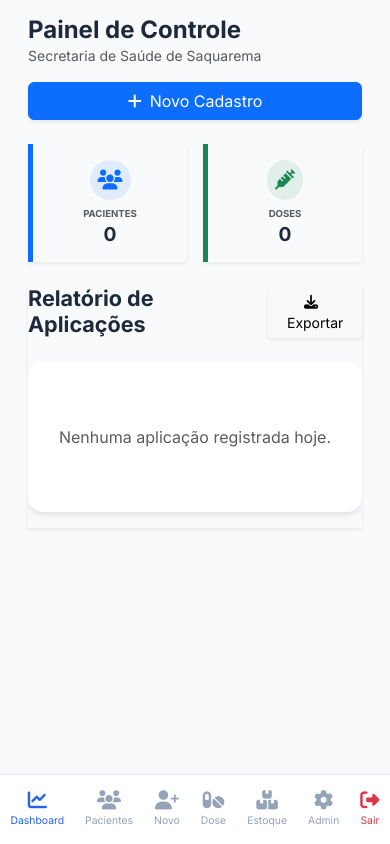
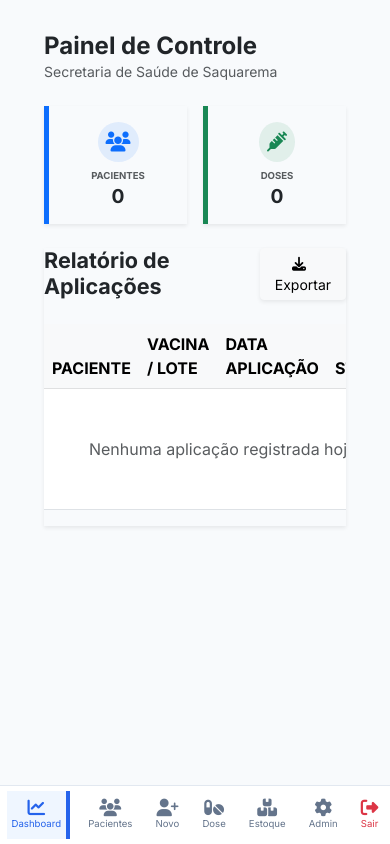
Before and after one commit to jvtrem7/sistema-vacina, a Django app: page /dashboard/ in a window 390 px wide. Run offline with Django 5.2, Linux system fonts and the light colour scheme; the visitor is signed in with stand-in values (Sample User, id 1); data that the repository does not hold is empty.

Commit message:
melhorias visuais

```diff
--- a/vacinas/templates/vacinas/base.html
+++ b/vacinas/templates/vacinas/base.html
@@ -9,147 +9,106 @@
     <link href="https://cdn.jsdelivr.net/npm/bootstrap@5.3.0/dist/css/bootstrap.min.css" rel="stylesheet">
     <link rel="stylesheet" href="https://cdnjs.cloudflare.com/ajax/libs/font-awesome/6.4.0/css/all.min.css">
 
-   <style>
+<style>
     :root {
-        --primary-blue: #2563eb;
-        --bg-light: #f8fafc;
-        --text-main: #1e293b;
-        --sidebar-white: #ffffff;
+        --sidebar-width: 240px; /* Reduzi um pouco a largura */
+        --primary-color: #2563eb;
     }
 
-    body {
+    html, body {
+        overflow-x: hidden;
+        background-color: #f8fafc;
         font-family: 'Inter', sans-serif;
-        background-color: var(--bg-light);
-        color: var(--text-main);
-        margin: 0;
-        overflow-x: hidden;
     }
 
-    /* SIDEBAR (Desktop) */
+    /* SIDEBAR CORRIGIDA */
     .sidebar {
-        background: var(--sidebar-white);
+        background: #ffffff;
         height: 100vh;
         position: fixed;
-        width: 260px;
+        top: 0;
+        left: 0;
+        width: var(--sidebar-width);
         z-index: 1000;
-        box-shadow: 2px 0 10px rgba(0,0,0,0.03);
+        border-right: 1px solid #e2e8f0;
+        display: flex;
+        flex-direction: column;
+        overflow-y: auto; /* PERMITE ROLAR A BARRA SE ELA FOR MAIOR QUE A TELA */
     }
 
+    .logo-container { padding: 1.5rem 1rem; text-align: center; }
+    .logo-img { width: 100%; max-width: 130px; height: auto; } /* Logo menor para caber tudo */
+
+    .nav.flex-column {
+        display: flex !important;
+        flex-direction: column !important;
+        padding-bottom: 20px;
+    }
+
+    .nav-link {
+        padding: 0.7rem 1.2rem;
+        color: #64748b;
+        display: flex !important;
+        align-items: center;
+        text-decoration: none;
+        font-weight: 500;
+        font-size: 0.9rem;
+    }
+
+    /* ÍCONES ALINHADOS */
+    .nav-link i {
+        width: 28px;
+        font-size: 1.1rem;
+        display: flex;
+        justify-content: center;
+        margin-right: 10px;
+    }
+
+    .nav-link:hover, .nav-link.active {
+        background: #eff6ff;
+        color: var(--primary-color);
+        border-right: 4px solid var(--primary-color);
+    }
+
+    .menu-header {
+        padding: 1.2rem 1.2rem 0.4rem;
+        text-transform: uppercase;
+        font-size: 0.65rem;
+        font-weight: 700;
+        color: #94a3b8;
+        letter-spacing: 1px;
+    }
+
+    /* CONTEÚDO PRINCIPAL - POSICIONAMENTO REAL */
     .main-content {
-        margin-left: 260px;
+        margin-left: var(--sidebar-width);
         padding: 2rem;
+        width: calc(100% - var(--sidebar-width));
         min-height: 100vh;
     }
 
-    .logo-container { padding: 2rem 1.5rem; text-align: center; }
-    .logo-img { max-width: 140px; }
-
-    .nav-link {
-        color: #64748b;
-        padding: 0.8rem 1.5rem;
-        border-radius: 10px;
-        margin: 0.2rem 1rem;
-        display: flex;
-        align-items: center;
-        text-decoration: none;
-        transition: 0.2s;
+    /* REMOVER BOTÃO INDESEJADO NO DASHBOARD (Se ele existir no content) */
+    .main-content a[href*="cadastrar_paciente"].btn-primary {
+        /* Se você quer que o botão suma apenas no dashboard, certifique-se de apagar no home.html */
     }
 
-    .nav-link:hover, .nav-link.active {
-        background-color: #f1f5f9;
-        color: var(--primary-blue);
-    }
-
-    .menu-header {
-        color: #94a3b8;
-        font-size: 0.75rem;
-        text-transform: uppercase;
-        padding: 1.5rem 2rem 0.5rem;
-        font-weight: 700;
-    }
-
-    /* --- MOBILE REVOLUTION --- */
-    @media (max-width: 992px) {
-        .sidebar {
-            height: auto;
-            width: 100%;
-            position: sticky;
-            top: 0;
-            box-shadow: 0 2px 10px rgba(0,0,0,0.05);
-        }
-
-        .main-content {
-            margin-left: 0;
-            padding: 1rem;
-            padding-bottom: 80px; /* Espaço para o menu de baixo */
-        }
-
-        /* Menu de Navegação Inferior (Estilo App) */
+    /* RESPONSIVO CELULAR */
+    @media (max-width: 991px) {
+        .sidebar { width: 100%; height: auto; position: relative; overflow-y: visible; }
+        .main-content { margin-left: 0; width: 100%; padding-bottom: 90px; }
         .nav.flex-column {
             flex-direction: row !important;
             position: fixed;
             bottom: 0;
-            left: 0;
+            background: white;
             width: 100%;
-            background: white;
+            border-top: 1px solid #e2e8f0;
             justify-content: space-around;
-            padding: 10px 0;
-            border-top: 1px solid #e2e8f0;
-            z-index: 9999;
-            margin-top: 0 !important;
+            padding: 5px 0;
         }
-
-        .nav-link {
-            flex-direction: column;
-            margin: 0;
-            padding: 5px;
-            font-size: 0.65rem;
-            color: #94a3b8;
-        }
-
-        .nav-link i { font-size: 1.2rem; margin-bottom: 4px; margin-right: 0 !important; }
-
-        .nav-link.active { background: none; color: var(--primary-blue) !important; }
-
-        .menu-header, .logo-container { display: none; }
-
-        /* Topo para Mobile */
-        .mobile-header {
-            display: flex;
-            justify-content: center;
-            align-items: center;
-            padding: 15px;
-            background: white;
-            border-bottom: 1px solid #e2e8f0;
-        }
-
-        .mobile-logo { max-width: 80px; }
-
-        /* Tabelas viram Cards */
-        .table-responsive { border: none; background: transparent; padding: 0; }
-        table { display: block; }
-        thead { display: none; } /* Esconde o topo da tabela */
-        tbody, tr, td { display: block; width: 100%; }
-        tr {
-            background: white;
-            margin-bottom: 15px;
-            border-radius: 15px;
-            padding: 15px;
-            box-shadow: 0 4px 6px -1px rgba(0,0,0,0.1);
-        }
-        td { border: none; padding: 5px 0; text-align: left; position: relative; padding-left: 50%; }
-        td::before {
-            content: attr(data-label);
-            position: absolute;
-            left: 0;
-            width: 45%;
-            font-weight: bold;
-            color: #64748b;
-        }
-    }
-
-    @media (min-width: 993px) {
-        .mobile-header { display: none; }
+        .nav-link { flex-direction: column; padding: 8px 5px !important; font-size: 0.6rem; }
+        .nav-link i { margin: 0; width: auto; }
+        .menu-header, .logo-container { display: none !important; }
     }
 </style>
 </head>
@@ -161,48 +120,43 @@
             <img src="{% static 'vacinas/easyvacc.png' %}" alt="easyvacc" class="logo-img">
         </div>
 
-        <nav class="nav flex-column mt-2">
-            {% if user.is_authenticated and request.resolver_match.url_name != 'caderneta_paciente' and request.resolver_match.url_name != 'busca_postos' %}
-
+        <nav class="nav flex-column">
+            {% if user.is_authenticated %}
                 <p class="menu-header">Administração</p>
                 <a class="nav-link {% if request.resolver_match.url_name == 'home' %}active{% endif %}" href="{% url 'home' %}">
-                    <i class="fas fa-chart-line me-2"></i> <span>Dashboard</span>
+                    <i class="fas fa-chart-line"></i> <span>Dashboard</span>
                 </a>
                 <a class="nav-link {% if request.resolver_match.url_name == 'listar_pacientes' %}active{% endif %}" href="{% url 'listar_pacientes' %}">
-                    <i class="fas fa-users me-2"></i> <span>Pacientes</span>
+                    <i class="fas fa-users"></i> <span>Pacientes</span>
                 </a>
                 <a class="nav-link {% if request.resolver_match.url_name == 'cadastrar_paciente' %}active{% endif %}" href="{% url 'cadastrar_paciente' %}">
-                    <i class="fas fa-user-plus me-2"></i> <span>Novo</span>
+                    <i class="fas fa-user-plus"></i> <span>Novo</span>
                 </a>
                 <a class="nav-link {% if request.resolver_match.url_name == 'registrar_dose' %}active{% endif %}" href="{% url 'registrar_dose' %}">
-                    <i class="fas fa-pills me-2"></i> <span>Dose</span>
+                    <i class="fas fa-pills"></i> <span>Dose</span>
                 </a>
                 <a class="nav-link {% if request.resolver_match.url_name == 'listar_estoque' %}active{% endif %}" href="{% url 'listar_estoque' %}">
-                    <i class="fas fa-boxes me-2"></i> <span>Estoque</span>
+                    <i class="fas fa-boxes"></i> <span>Estoque</span>
                 </a>
 
                 <p class="menu-header">Sistema</p>
                 <a class="nav-link" href="/admin">
-                    <i class="fas fa-cog me-2"></i> <span>Admin</span>
+                    <i class="fas fa-cog"></i> <span>Admin</span>
                 </a>
 
                 <form id="logout-form" action="{% url 'logout' %}" method="post" style="display: none;">
                     {% csrf_token %}
                 </form>
                 <a class="nav-link text-danger" href="#" onclick="event.preventDefault(); document.getElementById('logout-form').submit();">
-                    <i class="fas fa-sign-out-alt me-2"></i> <span>Sair</span>
+                    <i class="fas fa-sign-out-alt"></i> <span>Sair</span>
                 </a>
-
             {% else %}
                 <p class="menu-header">Portal</p>
-                <a class="nav-link {% if request.resolver_match.url_name == 'caderneta_paciente' %}active{% endif %}" href="{% url 'caderneta_paciente' %}">
-                    <i class="fas fa-id-card me-2"></i> <span>Caderneta</span>
+                <a class="nav-link" href="{% url 'caderneta_paciente' %}">
+                    <i class="fas fa-id-card"></i> <span>Caderneta</span>
                 </a>
-                <a class="nav-link {% if request.resolver_match.url_name == 'busca_postos' %}active{% endif %}" href="{% url 'busca_postos' %}">
-                    <i class="fas fa-map-marker-alt me-2"></i> <span>Postos</span>
-                </a>
-                <a class="nav-link" href="{% url 'index_escolha' %}">
-                    <i class="fas fa-arrow-left me-2"></i> <span>Voltar</span>
+                <a class="nav-link" href="{% url 'busca_postos' %}">
+                    <i class="fas fa-map-marker-alt"></i> <span>Postos</span>
                 </a>
             {% endif %}
         </nav>
--- a/vacinas/templates/vacinas/index.html
+++ b/vacinas/templates/vacinas/index.html
@@ -11,9 +11,6 @@
             <p class="text-muted small mb-0">Secretaria de Saúde de Saquarema</p>
         </div>
     </div>
-    <a href="{% url 'cadastrar_paciente' %}" class="btn btn-primary shadow-sm w-100 w-md-auto">
-        <i class="fas fa-plus me-2"></i>Novo Cadastro
-    </a>
 </header>
 
 <div class="row g-3 mb-4">
```
